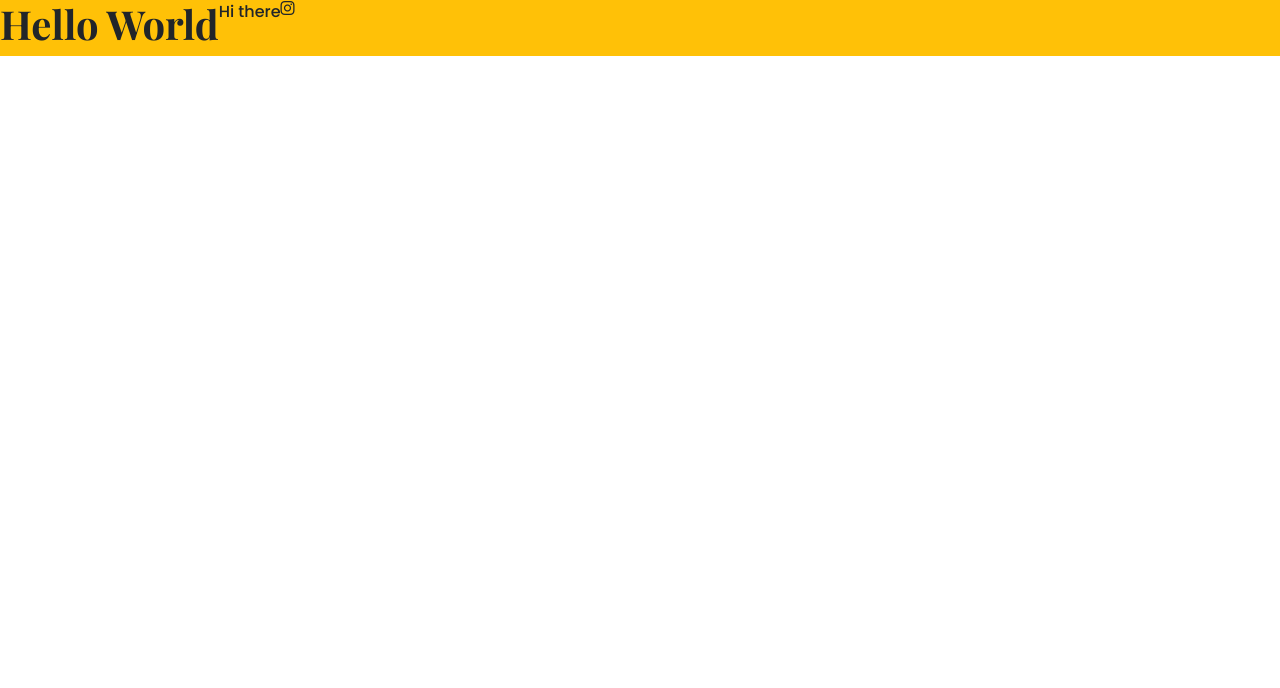
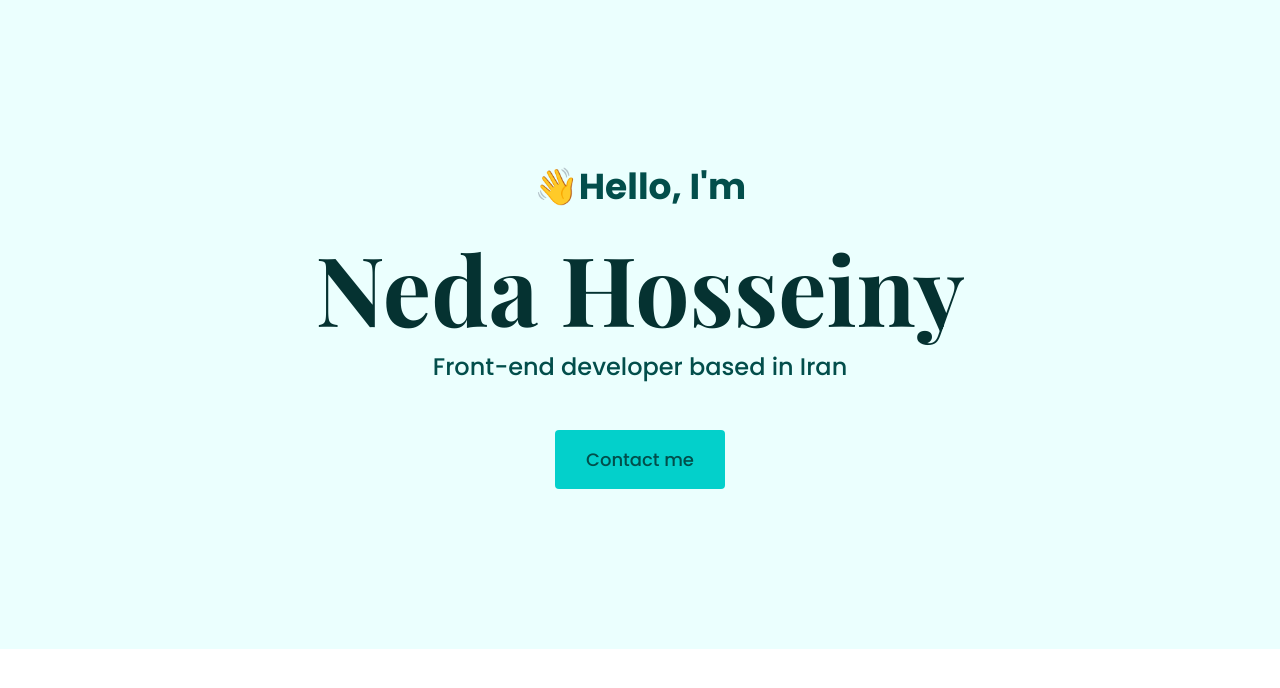
Before and after one commit to neda-h/Portfolio, a plain HTML site: page index.html in a window 1280 px wide. Drawn offline with nearby package versions, Linux system fonts and the light colour scheme.

Commit message:
change content and style for hero page

```diff
--- a/Styles/portfolio.css
+++ b/Styles/portfolio.css
@@ -1,8 +1,41 @@
+:root {
+  --heading-font: "Playfair Display", serif;
+  --default-font: "Poppins", sans-serif;
+  --branding-color: #03d0cb;
+  --body-lihght-color: #ebfffe;
+  --body-dark-color: #053231;
+  --body-medium-color: #024e4b;
+}
+
+body {
+  font-family: var(--default-font);
+  color: var(--body-medium-color);
+}
 h1 {
-  font-family: "Playfair Display", serif;
+  color: var(--body-dark-color);
+  font-family: var(--heading-font);
+  font-size: 96px;
   font-weight: bold;
 }
-p {
-  font-family: "Poppins", sans-serif;
-  font-weight: medium;
+h2 {
+  font-size: 24px;
 }
+.hero {
+  background-color: var(--body-lihght-color);
+  display: block;
+  text-align: center;
+  padding: 160px 20px;
+}
+.hero p {
+  font-size: 36px;
+  font-family: var(--default-font);
+  font-weight: bold;
+}
+.btn-header {
+  background: var(--branding-color);
+  color: var(--body-medium-color);
+  padding: 15px 30px;
+  border-radius: 4px;
+  font-size: 18px;
+  line-height: 27px;
+}
--- a/index.html
+++ b/index.html
@@ -31,10 +31,11 @@
     ></script>
   </head>
   <body>
-    <div class="d-flex bg-warning">
-      <h1>Hello World</h1>
-      <p>Hi there</p>
-      <i class="fa-brands fa-instagram"></i>
+    <div class="hero">
+      <p>👋Hello, I'm</p>
+      <h1>Neda Hosseiny</h1>
+      <h2 class="mb-5">Front-end developer based in Iran</h2>
+      <div><a href="#" class="btn btn-header">Contact me</a></div>
     </div>
   </body>
 </html>
```
